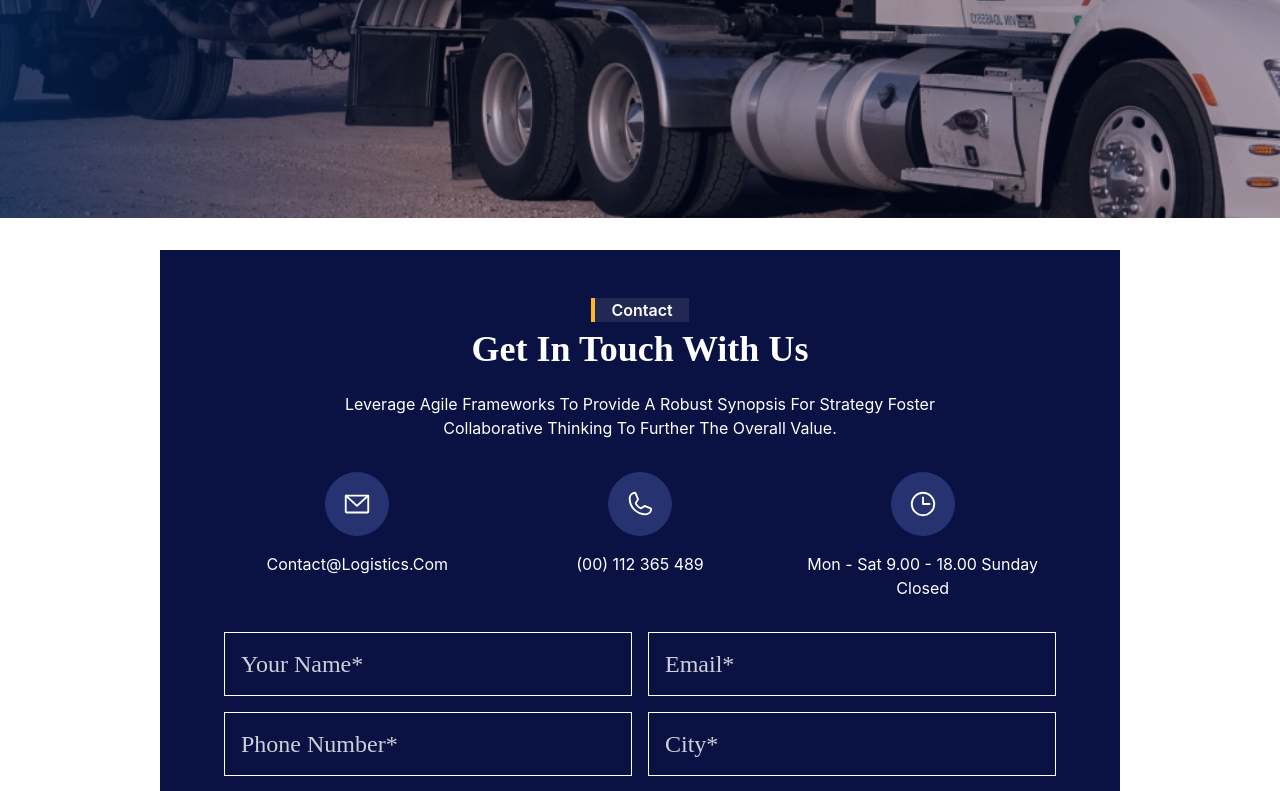
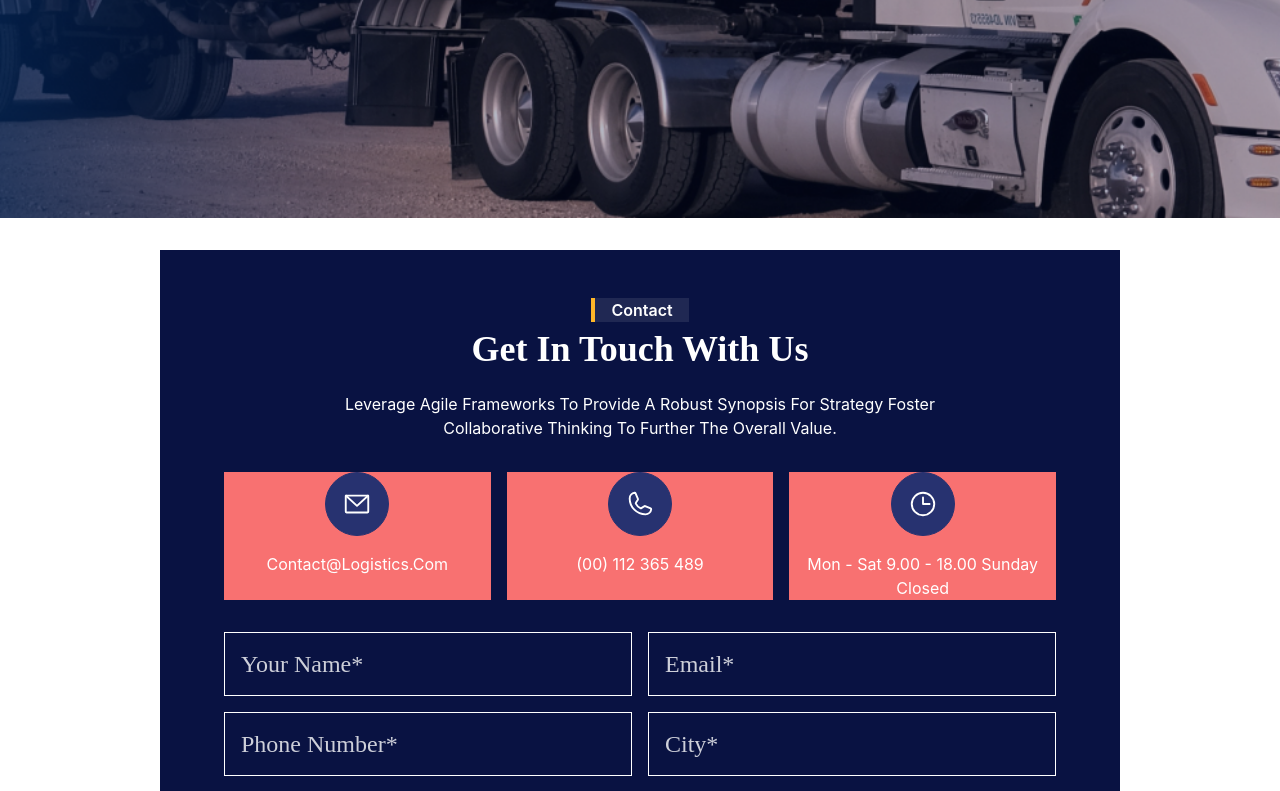
Before and after one commit to smartcollins/logistics, a React (Create React App) app: page /contact in a window 1280 px wide. Shown: the part 422-1213 px from the top of the page. Built offline with nearby package versions, Linux system fonts and the light colour scheme.

Commit message:
modifying Icon

```diff
--- a/src/component/Icon.jsx
+++ b/src/component/Icon.jsx
@@ -1,17 +1,20 @@
 import React from "react";
 import icon from "../data/icon";
 
-const Icon = () => {
+const Icon = ({alt}) => {
   return icon.map((item, idx) => (
     <div
       key={idx}
-      className="md:w-2/4 flex gap-4 justify-between md:justify-normal md:flex-col items-center">
+      className={alt ? "text-white flex items-center gap-4 capitalize w-1/5 bg-red-500" : "md:w-2/4 flex gap-4 justify-between md:justify-normal md:flex-col items-center text-white bg-red-400"}>
       {React.createElement(item.icon, {
         size: 30,
-        color: "#ffffff",
+        color: alt ? "#F6B426" : "#ffffff",
         className: "w-fit h-fit p-4 bg-[#273270] border border-[#273270] rounded-full",
       })}
-      <p className="w-full">{item.txt}</p>
+      <div>
+        {alt? <p>{item.type}</p> : null}
+        <p className="w-full">{item.txt}</p>
+      </div>
     </div>
   ));
 };
```
